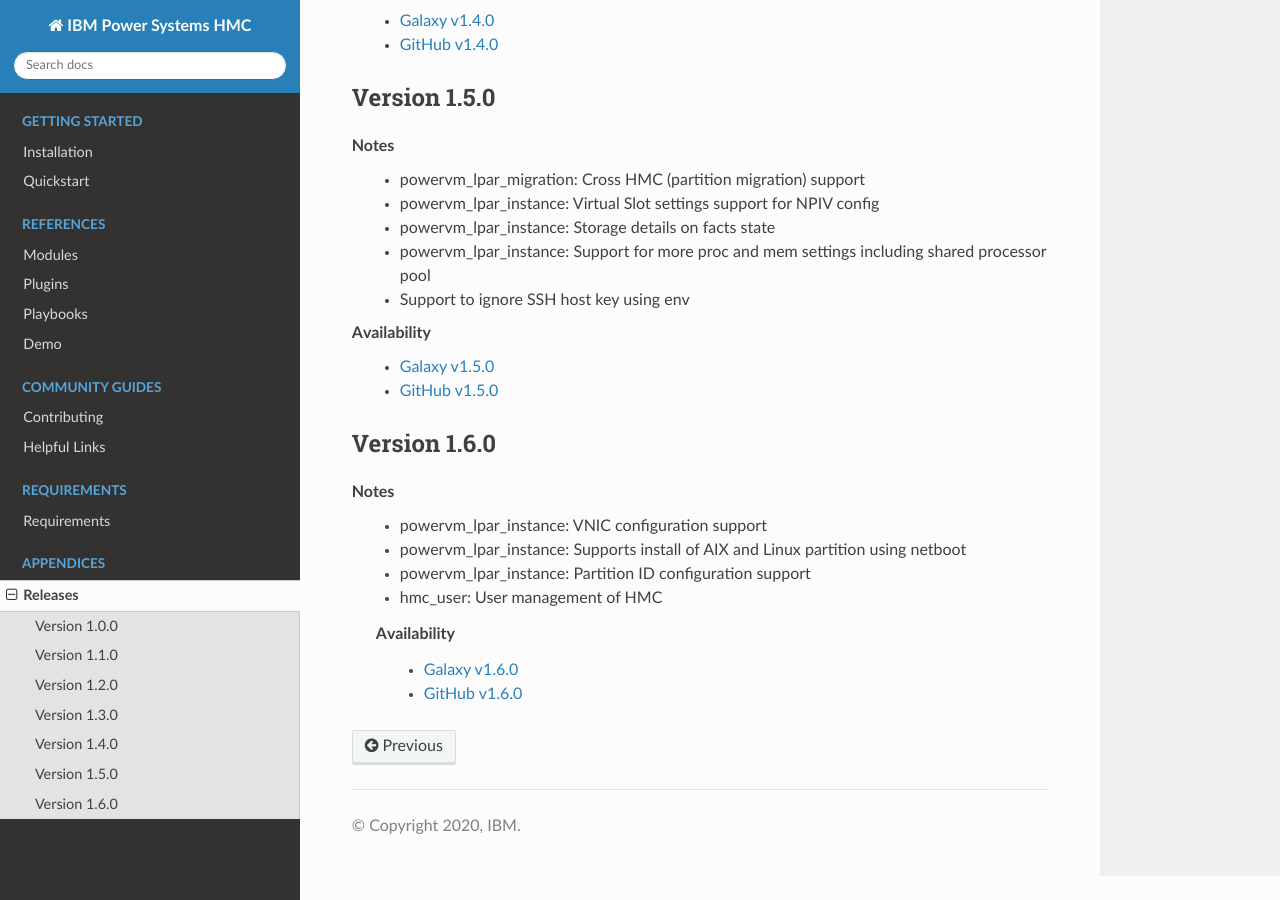
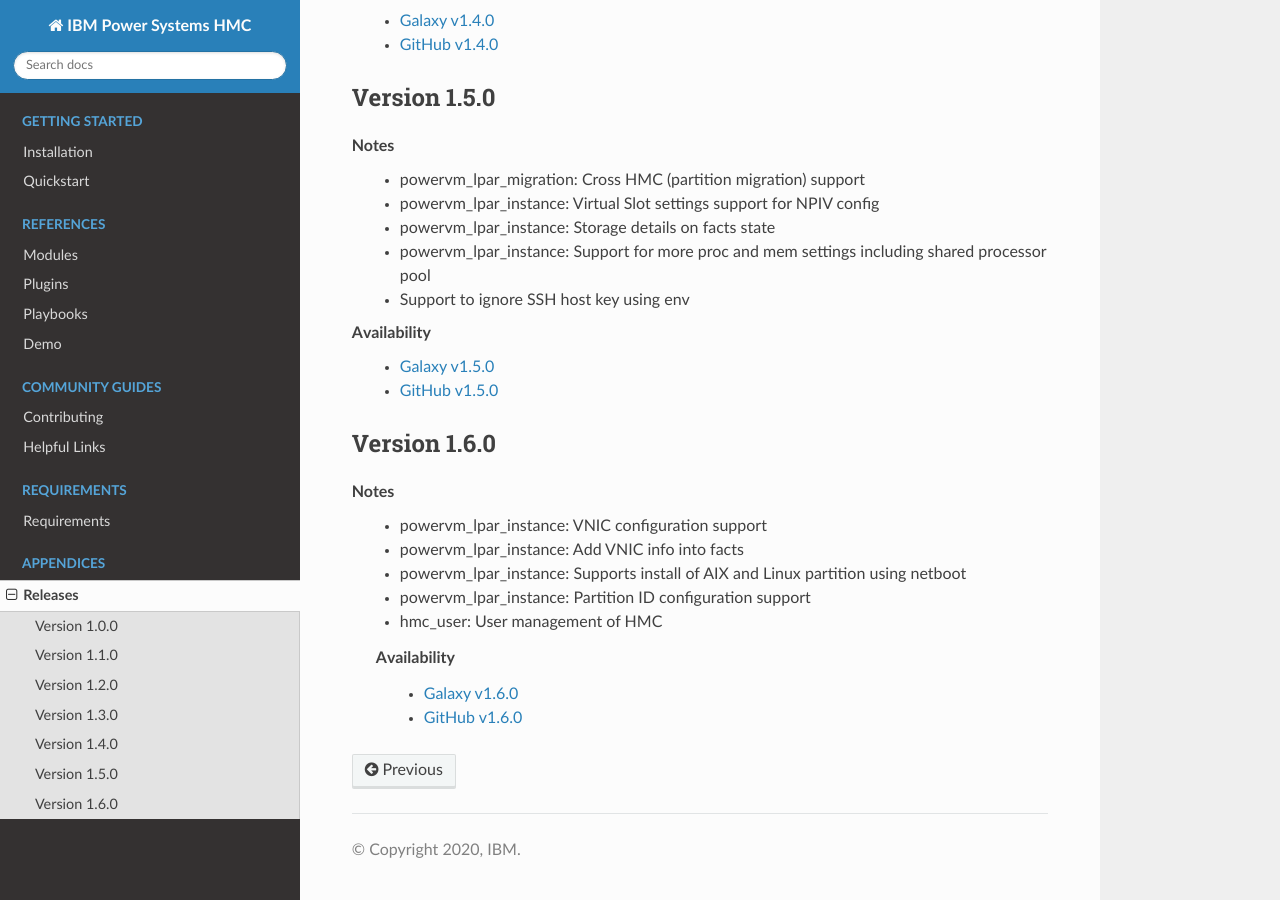
Before and after one commit to IBM/ansible-power-hmc, a Sphinx documentation site: the page built from docs/source/release_notes.rst, in a window 1280 px wide and 900 px high, scrolled down 1785 px. Built offline with Sphinx 7.4.7 and the Read the Docs theme 2.0.0, drawn with Linux system fonts in a browser that asks for light colours.

Commit message:
Update release_notes.rst

```diff
--- a/docs/source/release_notes.rst
+++ b/docs/source/release_notes.rst
@@ -131,6 +131,7 @@
 -------------
 Notes
   * powervm_lpar_instance: VNIC configuration support
+  * powervm_lpar_instance: Add VNIC info into facts
   * powervm_lpar_instance: Supports install of AIX and Linux partition using netboot
   * powervm_lpar_instance: Partition ID configuration support
   * hmc_user: User management of HMC
```
